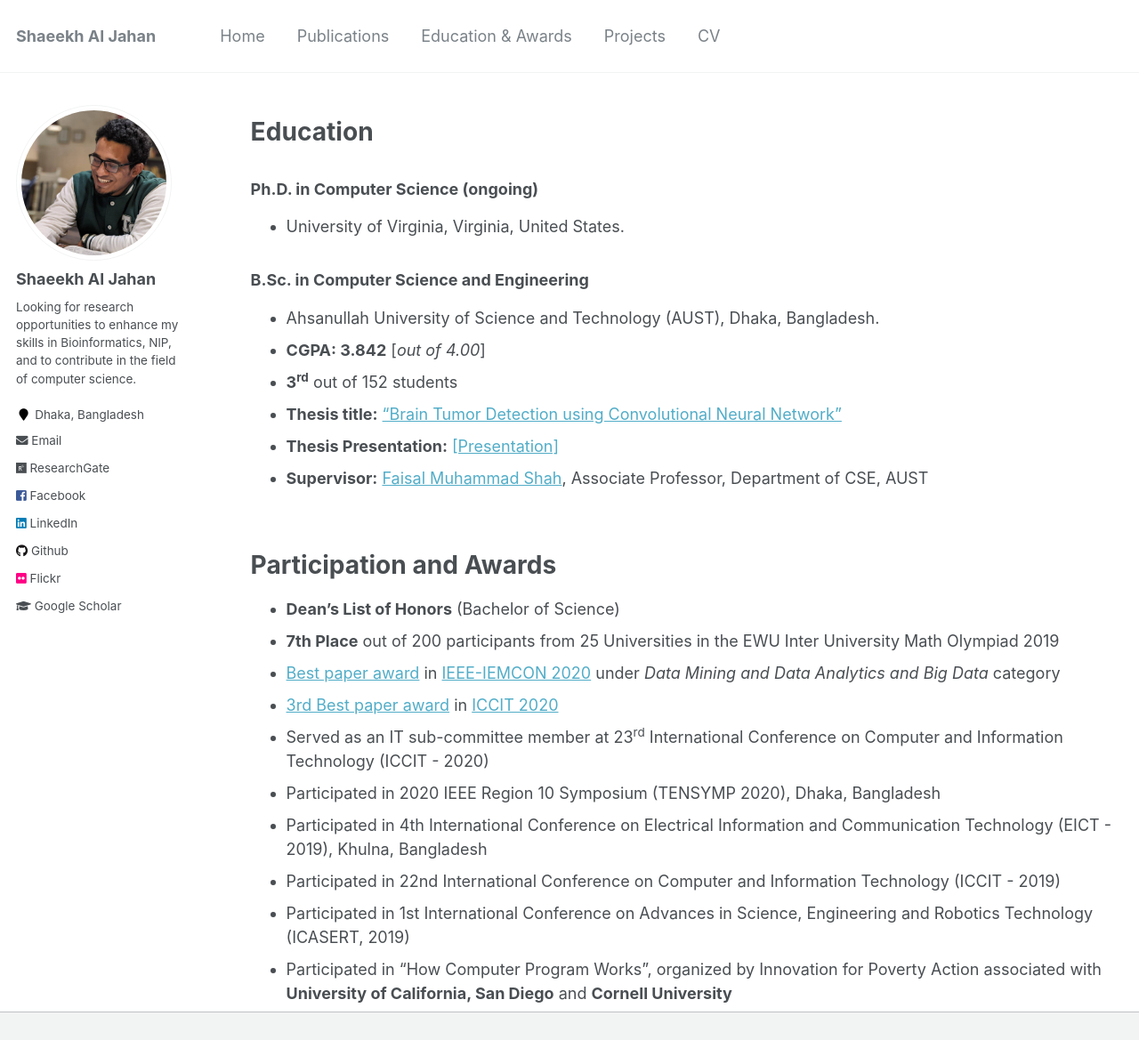
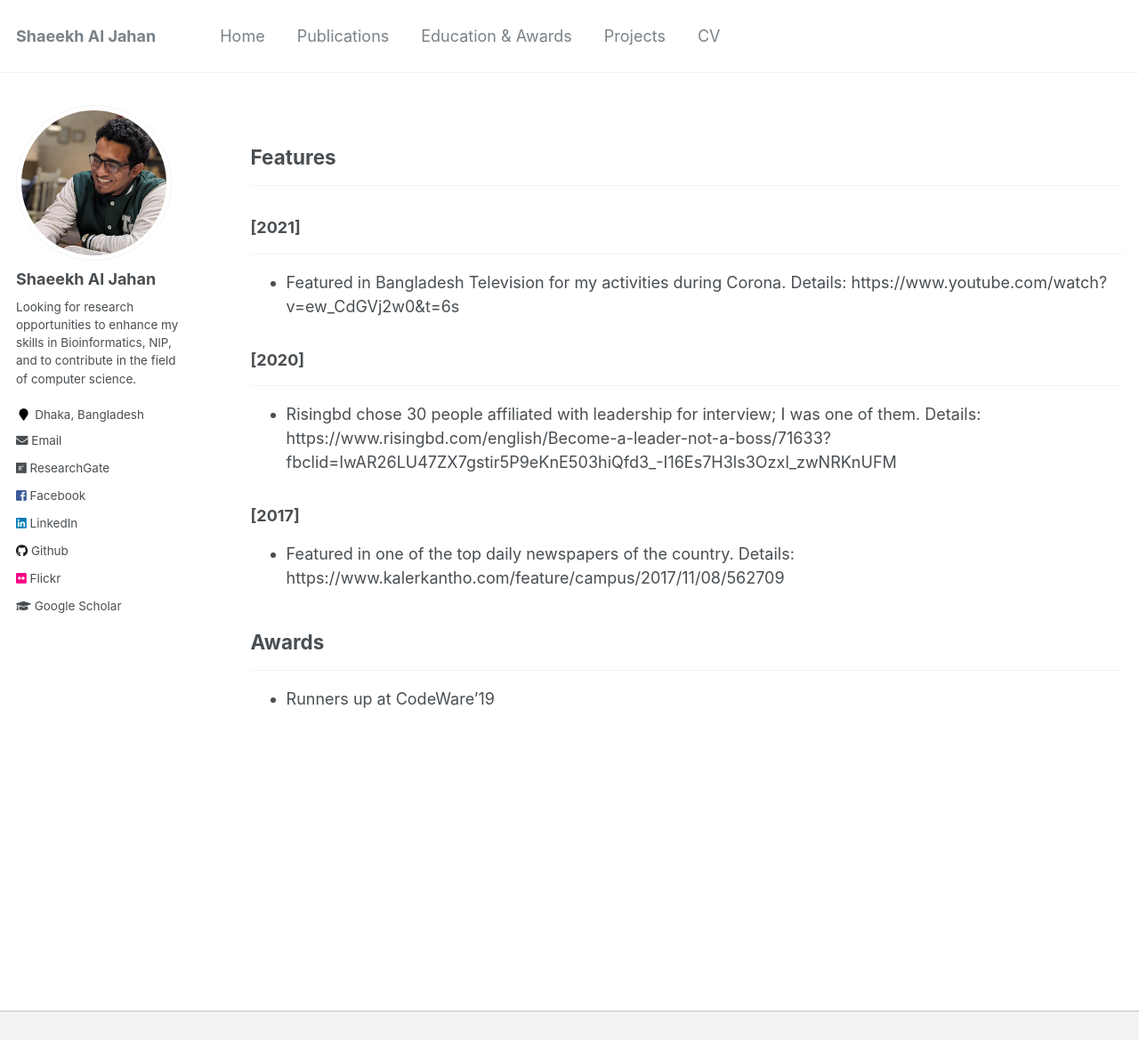
Before and after one commit to shaeekh/shaeekh.github.io, a Jekyll site: the page built from _pages/education-awards.md, in a window 1280 px wide and 1365 px high, cut to the strip 0-1169 px from the top of the window. Shown: the whole strip at 89% size. Built offline with Jekyll 4.4.1, drawn with Linux system fonts in a browser that asks for light colours.

Commit message:
Edited Features and Awards

```diff
--- a/_pages/education-awards.md
+++ b/_pages/education-awards.md
@@ -8,35 +8,20 @@ redirect_from:
 ---
 
 
-# Education
+## Features
+----------------
+### [2021]
+-----------
+* Featured in Bangladesh Television for my activities during Corona. Details: https://www.youtube.com/watch?v=ew_CdGVj2w0&t=6s
 
-### Ph.D. in Computer Science (ongoing)
+### [2020]
+-----------
+* Risingbd chose 30 people affiliated with leadership for interview; I was one of them. Details: https://www.risingbd.com/english/Become-a-leader-not-a-boss/71633?fbclid=IwAR26LU47ZX7gstir5P9eKnE503hiQfd3_-I16Es7H3ls3Ozxl_zwNRKnUFM
 
+### [2017]
 
-* University of Virginia, Virginia, United States.
+* Featured in one of the top daily newspapers of the country. Details: https://www.kalerkantho.com/feature/campus/2017/11/08/562709
 
-### B.Sc. in Computer Science and Engineering
-
-
-* Ahsanullah University of Science and Technology (AUST), Dhaka, Bangladesh.
-* **CGPA:  3.842** [*out of 4.00*]
-* **3<sup>rd</sup>** out of 152 students
-* **Thesis title:** ["Brain Tumor Detection using Convolutional Neural Network"](https://tonmoy-hossain.github.io/files/Hossain_Tonmoy_B.Sc._Thesis.pdf)
-* **Thesis Presentation:** [[Presentation]](https://tonmoy-hossain.github.io/files/DefenseFinalPresentation.pdf)
-* **Supervisor:** [Faisal Muhammad Shah](https://scholar.google.com/citations?user=su683LQAAAAJ&hl=en), Associate Professor, Department of CSE, AUST
-
-<br />
-# Participation and Awards
-
-* **Dean's List of Honors** (Bachelor of Science)
-* **7th Place** out of 200 participants from 25 Universities in the EWU Inter University Math Olympiad 2019
-* [Best paper award](https://tonmoy-hossain.github.io/files/Best_Paper_Award.png) in [IEEE-IEMCON 2020](https://ieee-iemcon.org/) under <i>Data Mining and Data Analytics and Big Data</i> category
-* [3rd Best paper award](https://tonmoy-hossain.github.io/files/ICCIT-Best-Paper.pdf) in [ICCIT 2020](http://iccit.org.bd/2020/)
-* Served as an IT sub-committee member at 23<sup>rd</sup> International Conference on Computer and Information Technology (ICCIT - 2020)
-* Participated in 2020 IEEE Region 10 Symposium (TENSYMP 2020), Dhaka, Bangladesh
-* Participated in 4th International Conference on Electrical Information and Communication Technology (EICT - 2019), Khulna, Bangladesh
-* Participated in 22nd International Conference on Computer and Information Technology (ICCIT - 2019)
-* Participated in 1st International Conference on Advances in Science, Engineering and Robotics Technology (ICASERT, 2019)
-* Participated in "How Computer Program Works", organized by Innovation for Poverty Action associated with **University of California, San Diego** and **Cornell University**
-
-___________________________________________
+## Awards
+----------------
+* Runners up at CodeWare'19
```
Also changed, not shown: _pages/projects.md (+0 -17 lines), images/User.jpg.
